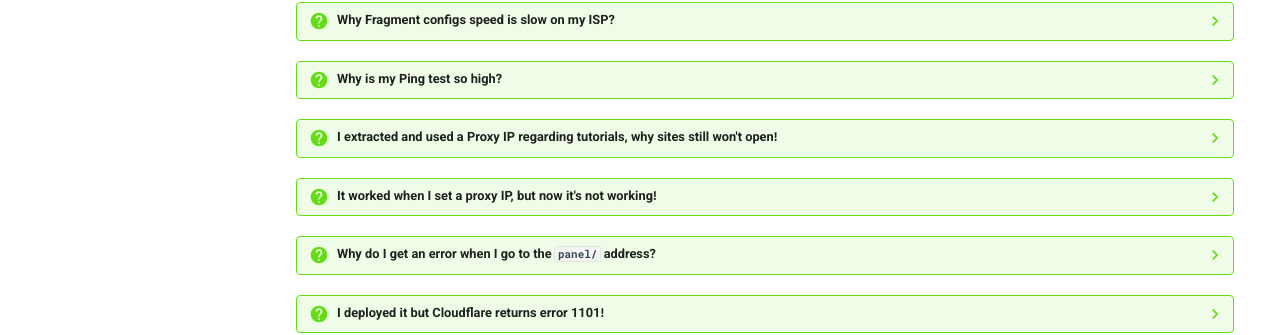
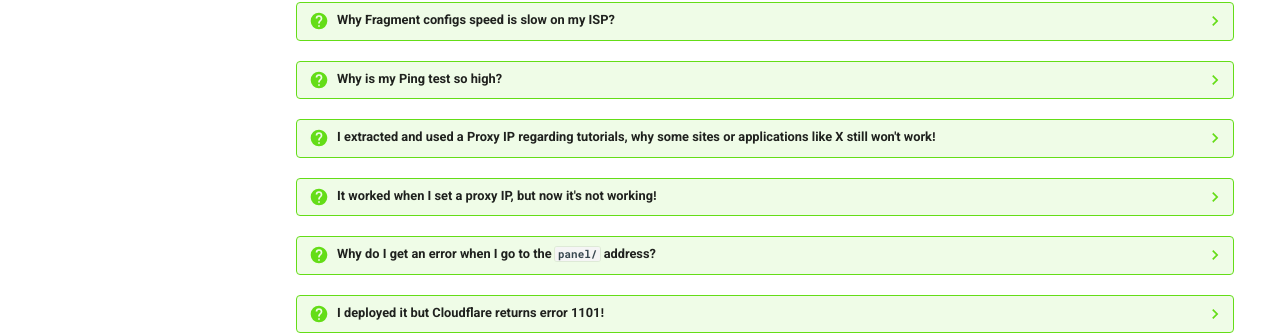
Before and after one commit to CheginiSoroush/flash-panel, an MkDocs documentation site: the page built from docs/en/docs/faq.md, in a window 1280 px wide and 900 px high. Shown: the part 407-742 px from the top of the window. Built offline with MkDocs 1.6.1 and Material for MkDocs 9.7.7, drawn with Linux system fonts in a browser that asks for light colours; comment, search, counter and statistics services are not loaded.

Commit message:
Updated docs.

```diff
--- a/docs/en/docs/faq.md
+++ b/docs/en/docs/faq.md
@@ -45,7 +45,7 @@
 ??? question "Why is my Ping test so high?"
     Never use `https://1.1.1.1/dns-query` or any Cloudflare related DNS for remote DNS, as it increases ping.
 
-??? question "I extracted and used a Proxy IP regarding tutorials, why sites still won't open!"
+??? question "I extracted and used a Proxy IP regarding tutorials, why some sites or applications like X still won't work!"
     There are many public IPs and some of them might be unstable. You need to test to find a good one.
 
 ??? question "It worked when I set a proxy IP, but now it's not working!"
```
